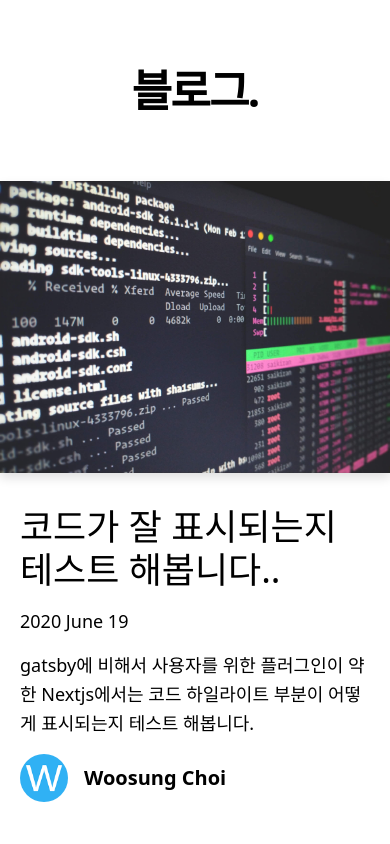
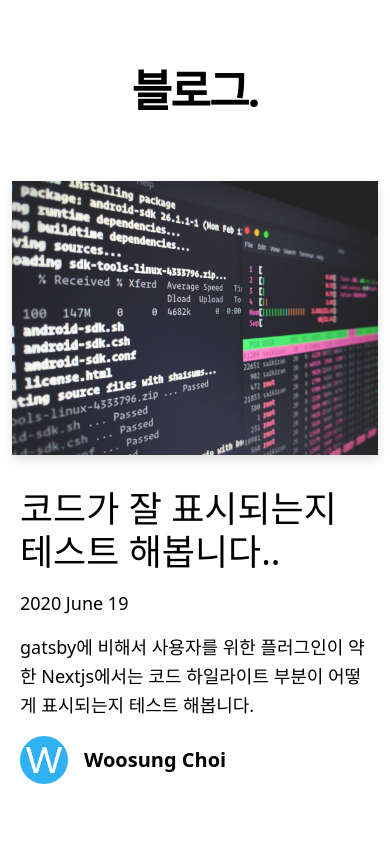
Before and after one commit to woosungchoi/blog-starter, a Next.js app: page / in a window 390 px wide. Shown: the top 844 px of the page. Built offline with nearby package versions, Linux system fonts and the light colour scheme.

Commit message:
cover-image css change

```diff
--- a/components/cover-image.js
+++ b/components/cover-image.js
@@ -12,7 +12,7 @@ export default function CoverImage({ title, src, slug }) {
     />
   )
   return (
-    <div className="-mx-5 sm:mx-0">
+    <div className="-mx-2 sm:mx-0">
       {slug ? (
         <Link as={`/posts/${slug}`} href="/posts/[slug]">
           <a aria-label={title}>{image}</a>
```
